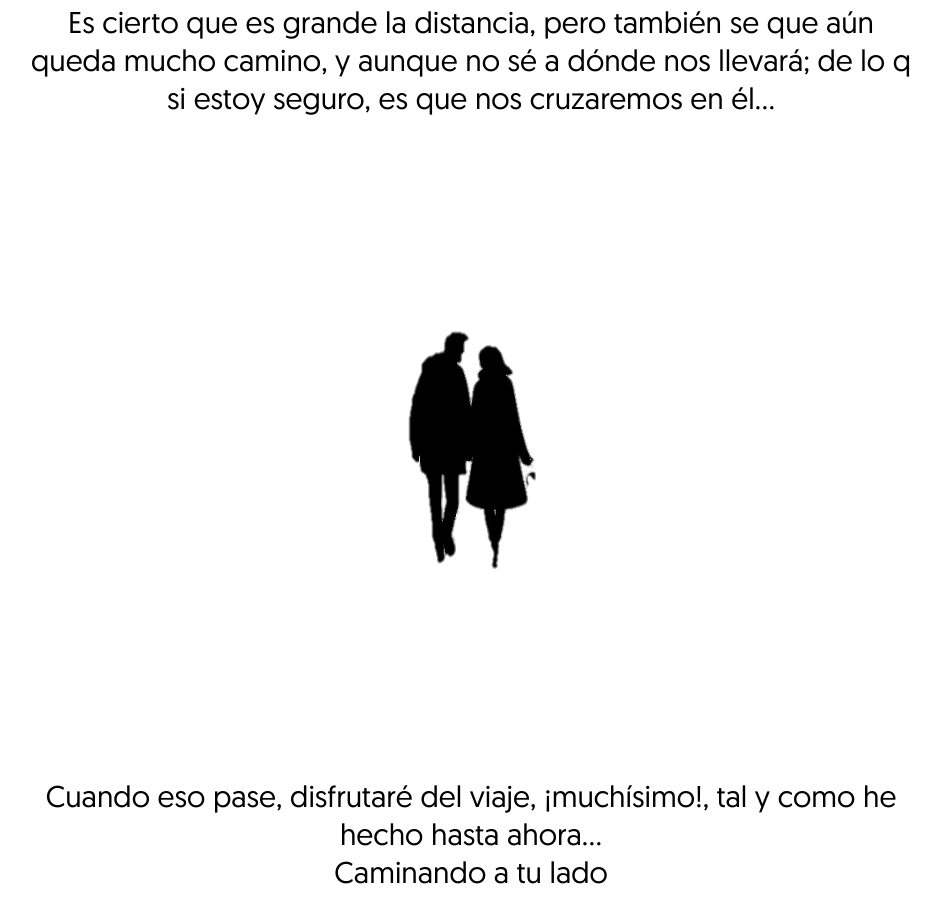
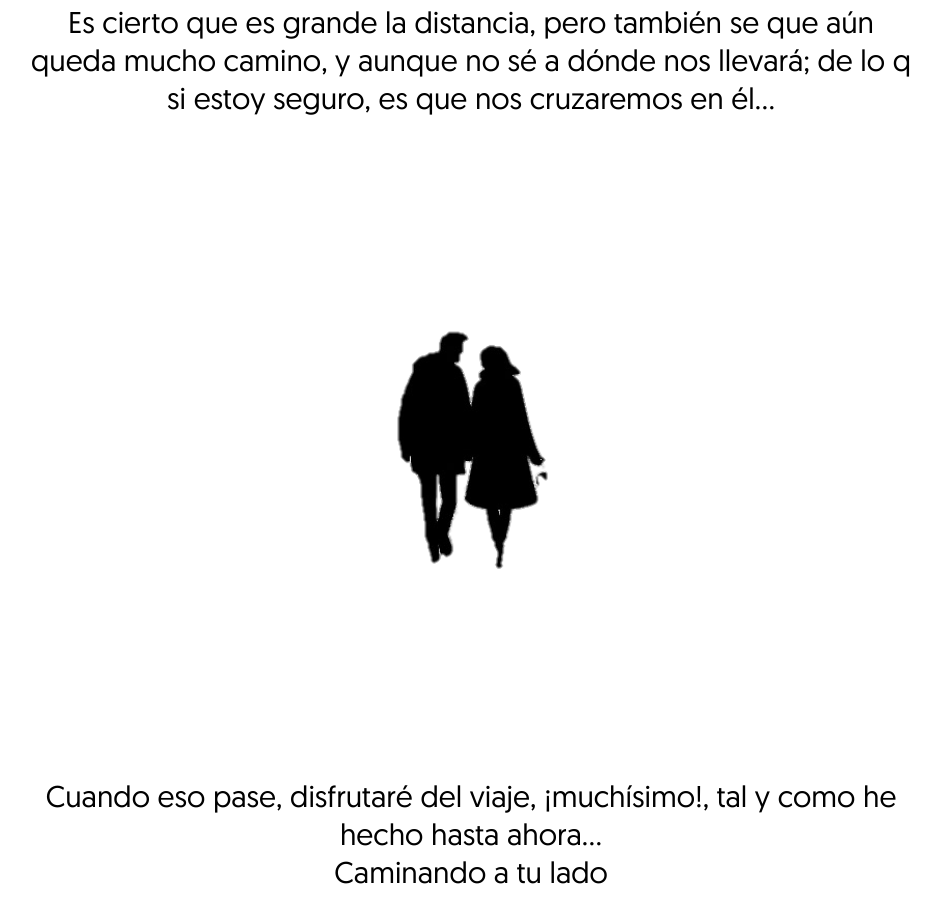
Before and after one commit to Aplha2027/git-test, a plain HTML site: page index.html in a window 1280 px wide. Shown: the part 1206-2124 px from the top of the page, without its empty margins (169-1110 px from the left). Drawn offline with Linux system fonts and the light colour scheme.

Commit message:
Actualizar style.css

```diff
--- a/css/style.css
+++ b/css/style.css
@@ -77,7 +77,7 @@ audio{
     transition: opacity 1s;
 }
 #actually img{
-    width: 60rem;
+    max-width: 100%;
     height: 40rem;
 }
 #actually p{
```
